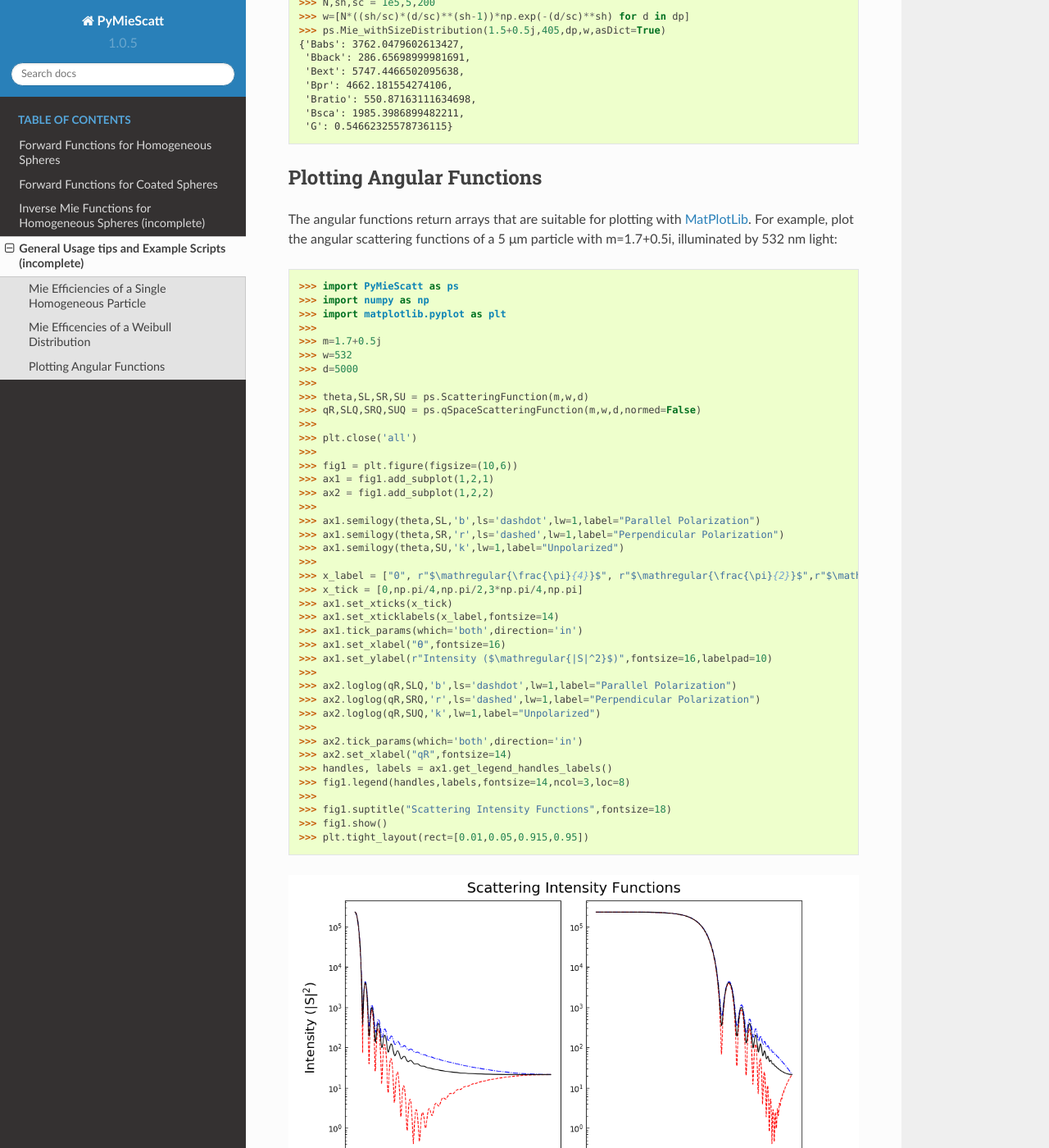
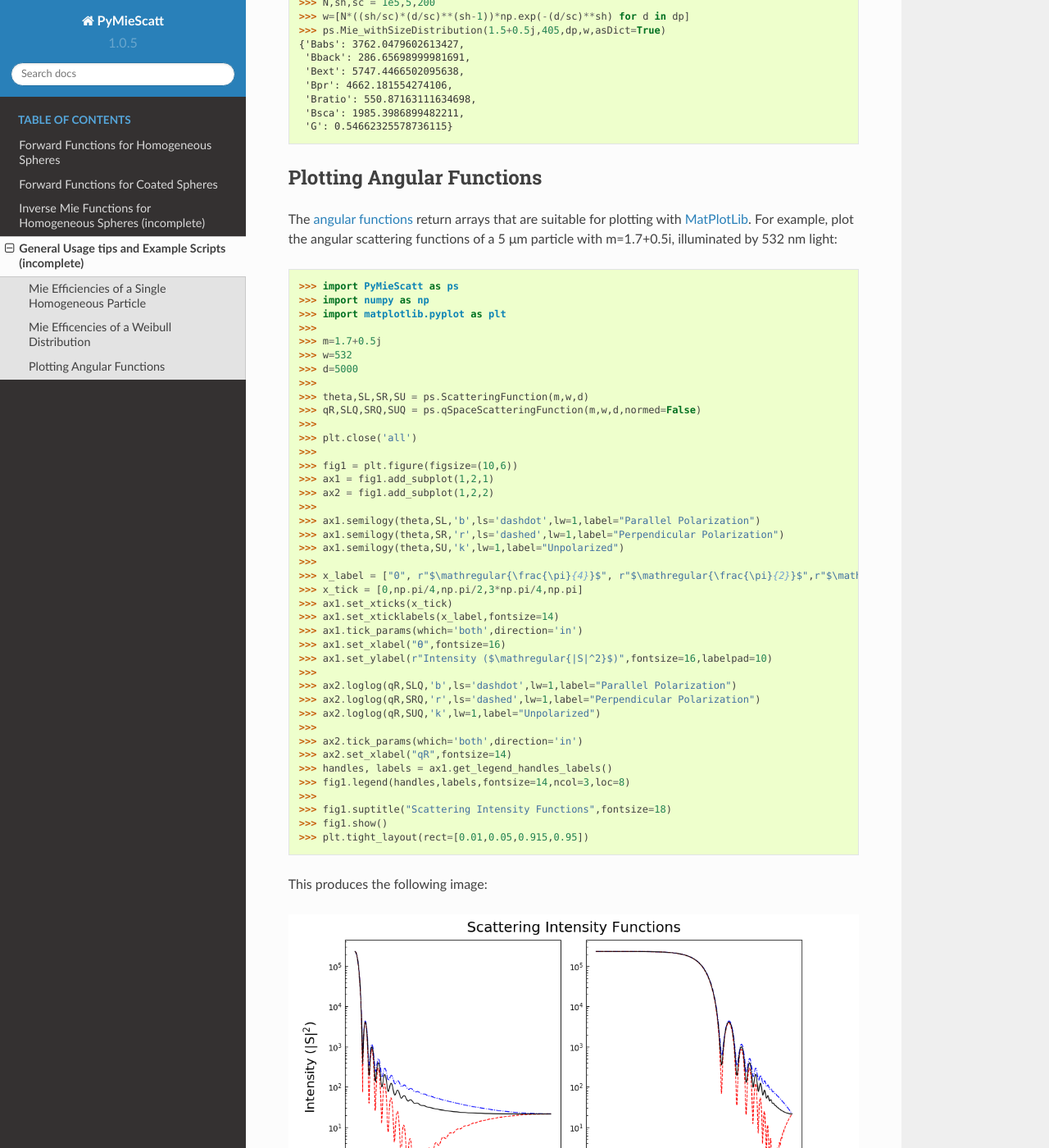
Before and after one commit to bsumlin/PyMieScatt, a Sphinx documentation site: the page built from docs/examples.rst, in a window 1280 px wide and 1400 px high, scrolled down 679 px. Shown: the whole window at 82% size. Built offline with Sphinx 7.4.7 and the Read the Docs theme 2.0.0, drawn with Linux system fonts in a browser that asks for light colours; formulas are drawn with MathJax 3; pages that are not in the unit, such as notebooks, are missing from menus; some of the changed lines change nothing that is shown.

Commit message:
minor
docs, done for the night (zzz)

```diff
--- a/docs/examples.rst
+++ b/docs/examples.rst
@@ -43,7 +43,7 @@ Consider the 405 nm Mie coefficients of 105 particles/cm\ :sup:`3`, with m = 1.5
 Plotting Angular Functions
 --------------------------
 
-The angular functions return arrays that are suitable for plotting with `MatPlotLib <https://matplotlib.org/>`_. For example, plot the angular scattering functions of a 5 μm particle with m=1.7+0.5i, illuminated by 532 nm light: ::
+The `angular functions <http://pymiescatt.readthedocs.io/en/latest/forward.html#angular-functions>`_ return arrays that are suitable for plotting with `MatPlotLib <https://matplotlib.org/>`_. For example, plot the angular scattering functions of a 5 μm particle with m=1.7+0.5i, illuminated by 532 nm light: ::
 
 	>>> import PyMieScatt as ps
 	>>> import numpy as np
@@ -87,4 +87,6 @@ The angular functions return arrays that are suitable for plotting with `MatPlot
 	>>> fig1.show()
 	>>> plt.tight_layout(rect=[0.01,0.05,0.915,0.95])
 
+This produces the following image:
+
 .. image:: images/sif.png
```
